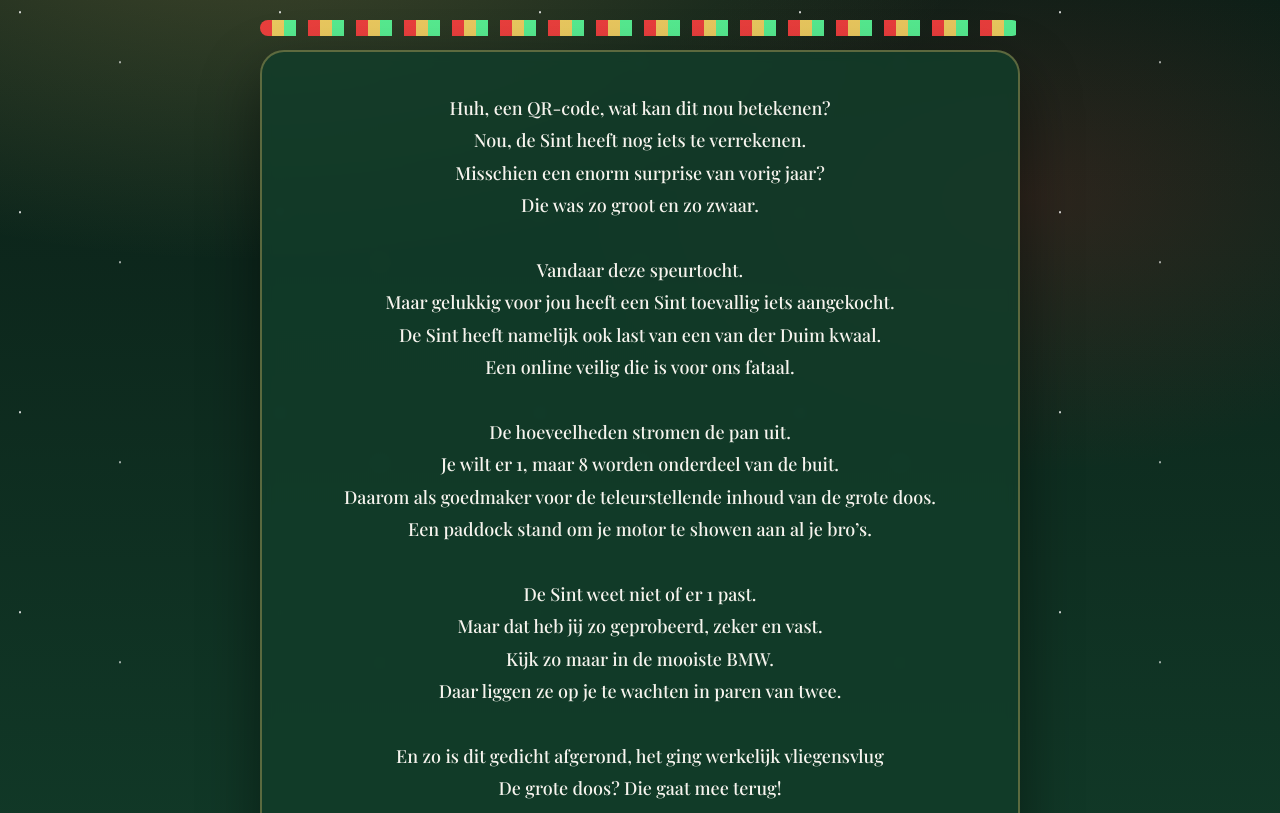
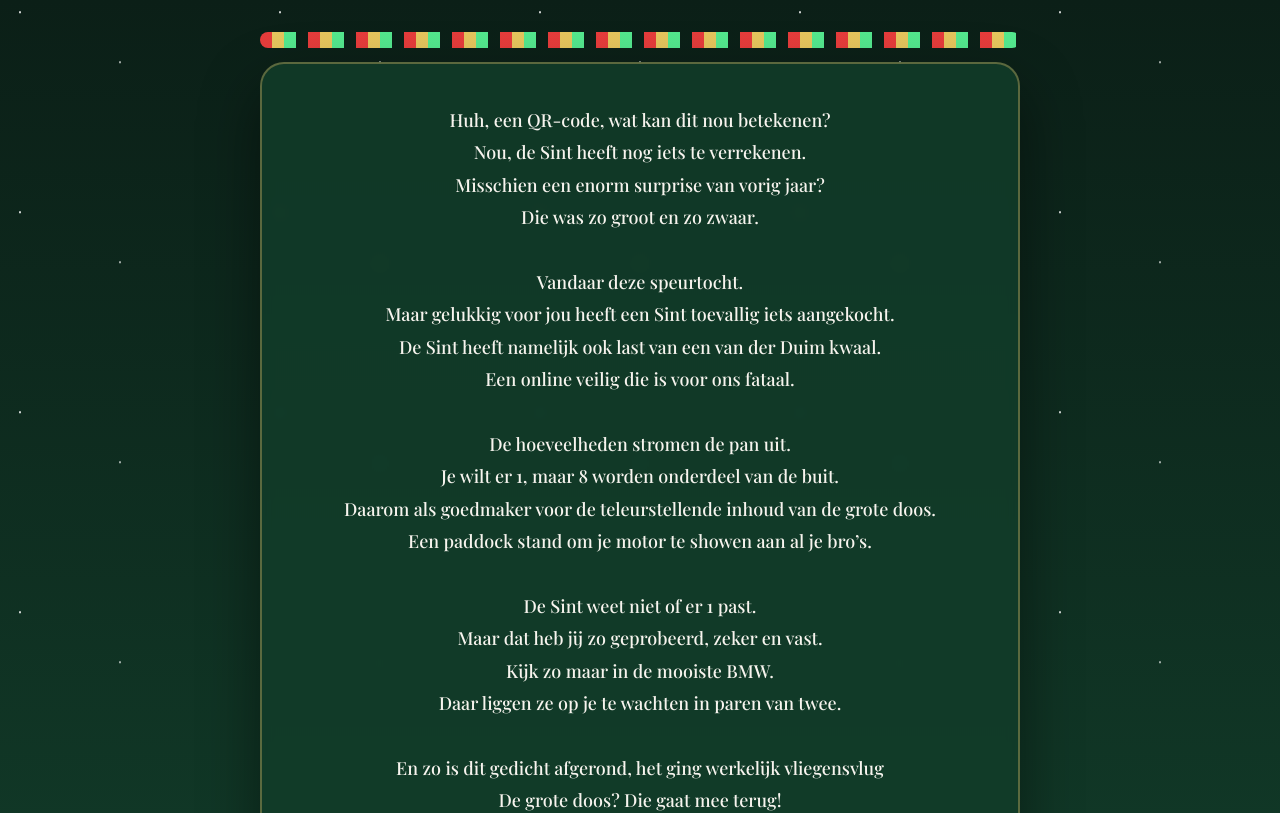
Before and after one commit to ork44/temp-gedicht, a plain HTML site: page index.html in a window 1280 px wide. Shown: the top 813 px of the page. Drawn offline with nearby package versions, Linux system fonts and the light colour scheme.

Commit message:
Update index.html

```diff
--- a/index.html
+++ b/index.html
@@ -23,24 +23,20 @@
     html,body{margin:0; padding:0;}
 
   body{
+  margin:0;
   font-family: "Playfair Display", serif;
   color:var(--text);
   background:
-        radial-gradient(1200px 600px at 20% -10%, rgba(230,195,106,.25), transparent 60%),
-        radial-gradient(800px 500px at 80% 20%, rgba(179,38,38,.20), transparent 55%),
     linear-gradient(180deg, var(--bg-dark), var(--bg-green));
   overflow-x:hidden;
 }
 
-    /* Wrapper zorgt voor nette centering zonder afsnijden */
     .layout{
-      min-height: 100svh; /* stabieler op mobiel dan vh */
+  min-height: 100dvh;
   display:flex;
   justify-content:center;
-      align-items:flex-start; /* bovenaan starten voorkomt "afsnijden" */
-      padding: 20px;
-      padding-top: calc(20px + env(safe-area-inset-top));
-      padding-bottom: calc(20px + env(safe-area-inset-bottom));
+  align-items:flex-start;
+  padding: 32px 16px 40px;
 }
 
     /* Sneeuw */
@@ -116,11 +112,11 @@
 </head>
 
 <body>
-  <div class="snow" aria-hidden="true"></div>
+  <div class="snow"></div>
 
   <div class="layout">
     <main class="page">
-      <div class="lights" aria-hidden="true"></div>
+      <div class="lights"></div>
 
       <section class="card">
         <p class="poem">Huh, een QR-code, wat kan dit nou betekenen?
@@ -154,4 +150,3 @@ De Sint en Piet.</p>
     </main>
   </div>
 </body>
-</html>
```
Lines whose indentation alone changed are shown as unchanged.
